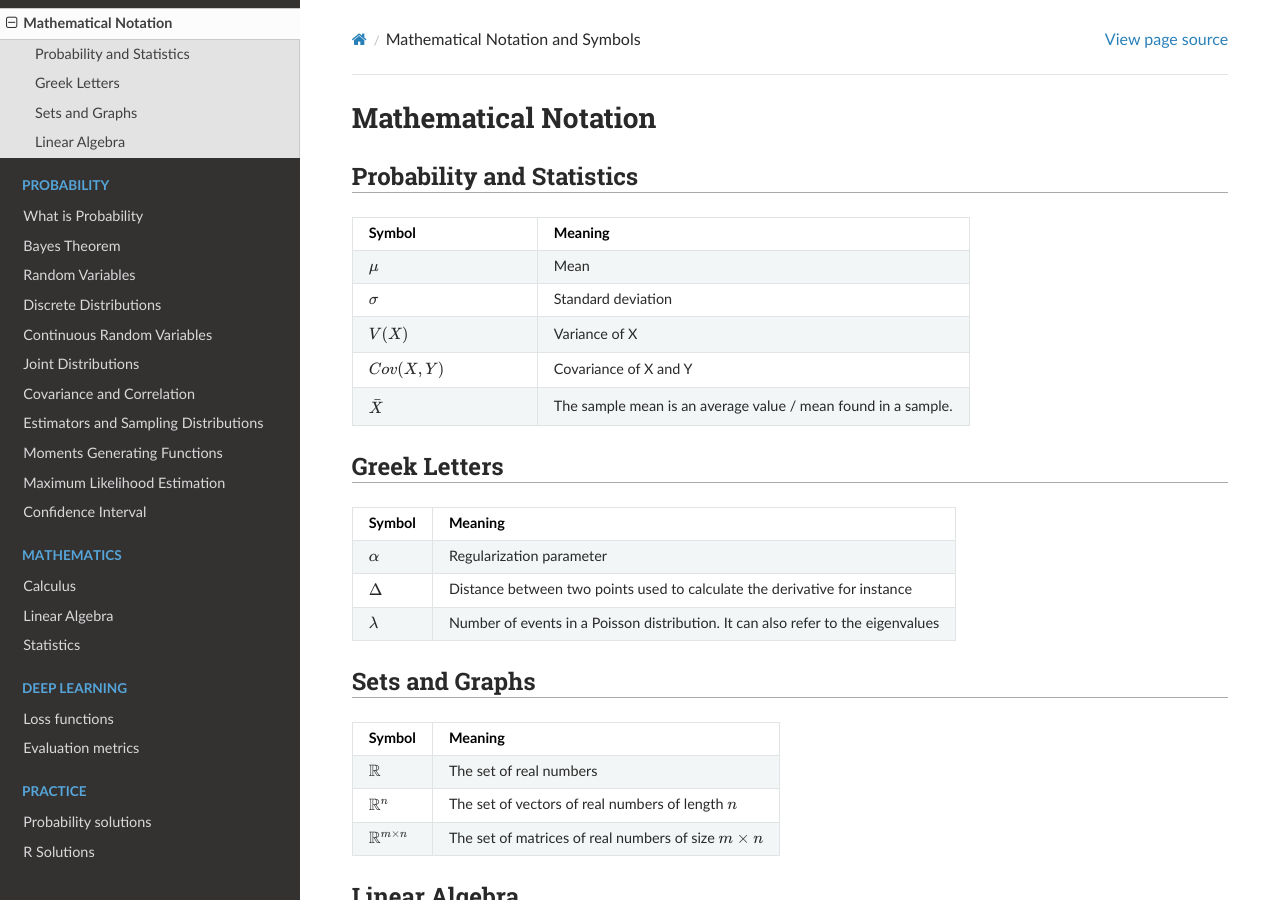
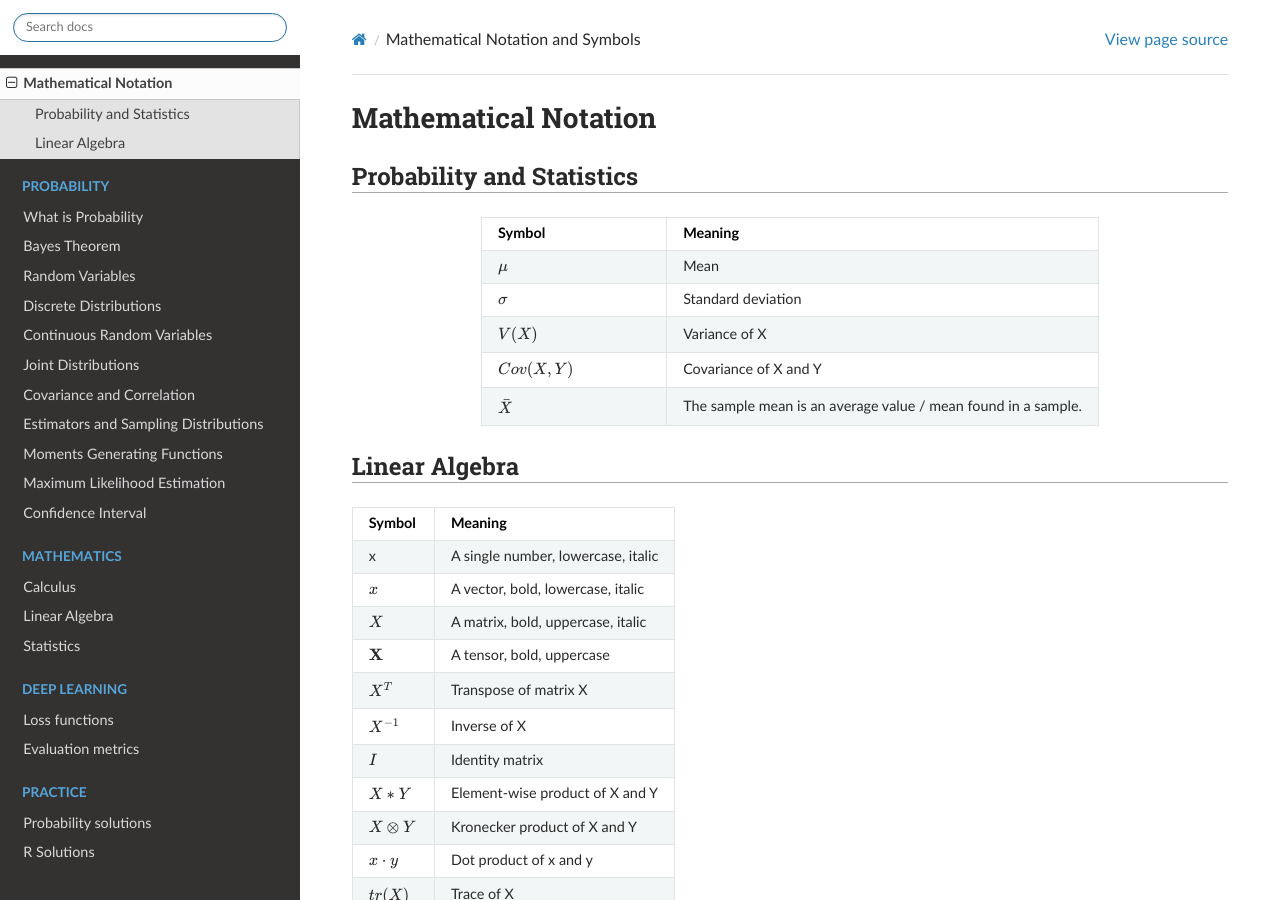
Before and after one commit to akkefa/ml-notes, a Sphinx documentation site: the page built from docs/mathematical_notation.md, in a window 1280 px wide and 900 px high. Built offline with Sphinx 7.4.7 and the Read the Docs theme 2.0.0, drawn with Linux system fonts in a browser that asks for light colours.

Commit message:
new changes

````diff
--- a/docs/mathematical_notation.md
+++ b/docs/mathematical_notation.md
@@ -8,6 +8,7 @@
 ```{list-table}
 :widths: 30 70
 :header-rows: 1
+:align: "center"
 
 * - Symbol
   - Meaning
@@ -24,21 +25,6 @@
 
 ```
 
-## Greek Letters
-
-| Symbol    | Meaning                                                                          |
-|-----------|----------------------------------------------------------------------------------|
-| $\alpha$  | Regularization parameter                                                         |
-| $\Delta$  | Distance between two points used to calculate the derivative for instance        |
-| $\lambda$ | Number of events in a Poisson distribution. It can also refer to the eigenvalues |
-
-## Sets and Graphs
-
-| Symbol                    | Meaning                                                  |
-|---------------------------|----------------------------------------------------------|
-| $\mathbb{R}$              | The set of real numbers                                  |
-| $\mathbb{R}^{n}$          | The set of vectors of real numbers of length $n$         |
-| $\mathbb{R}^{m \times n}$ | The set of matrices of real numbers of size $m \times n$ |
 
 ## Linear Algebra
 
````
